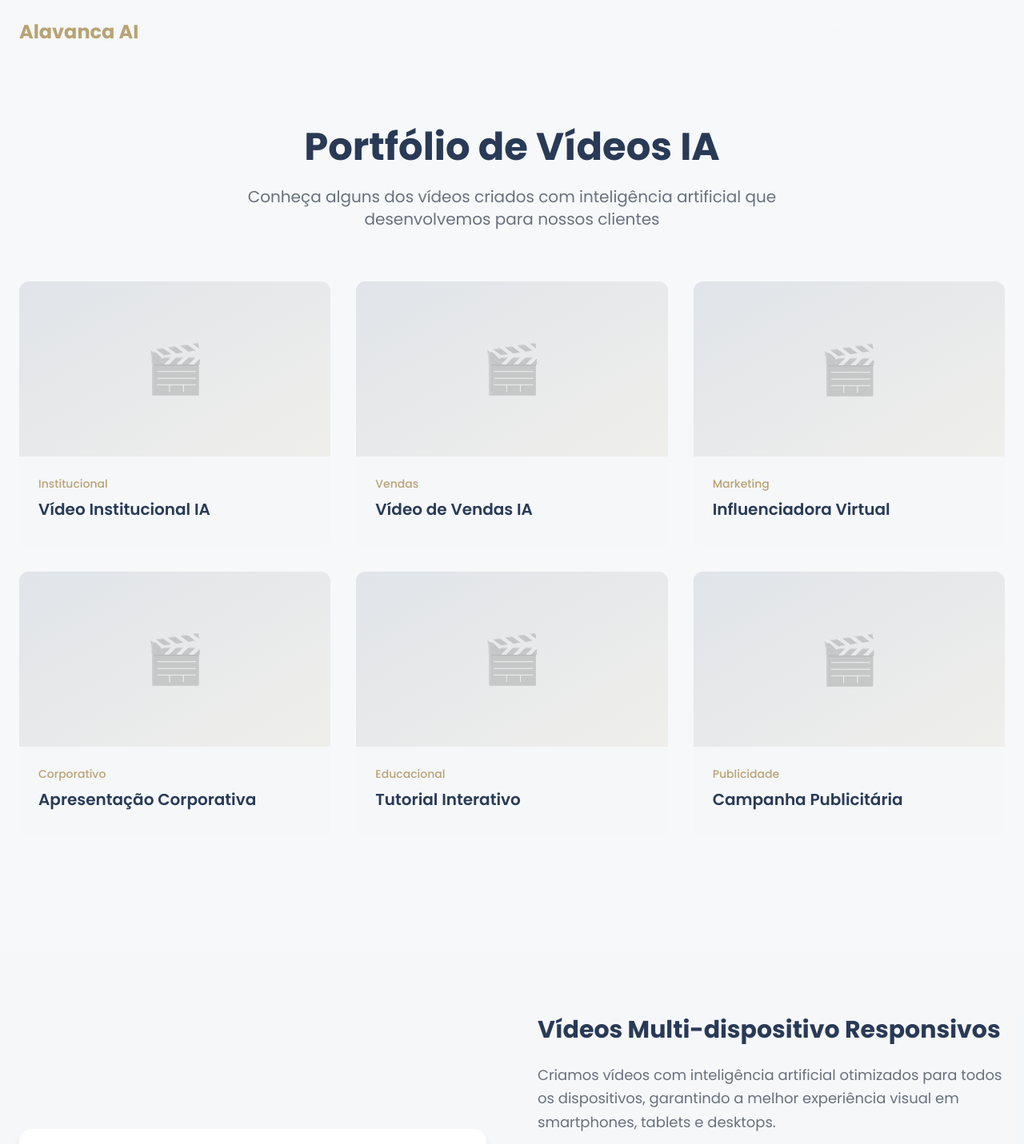
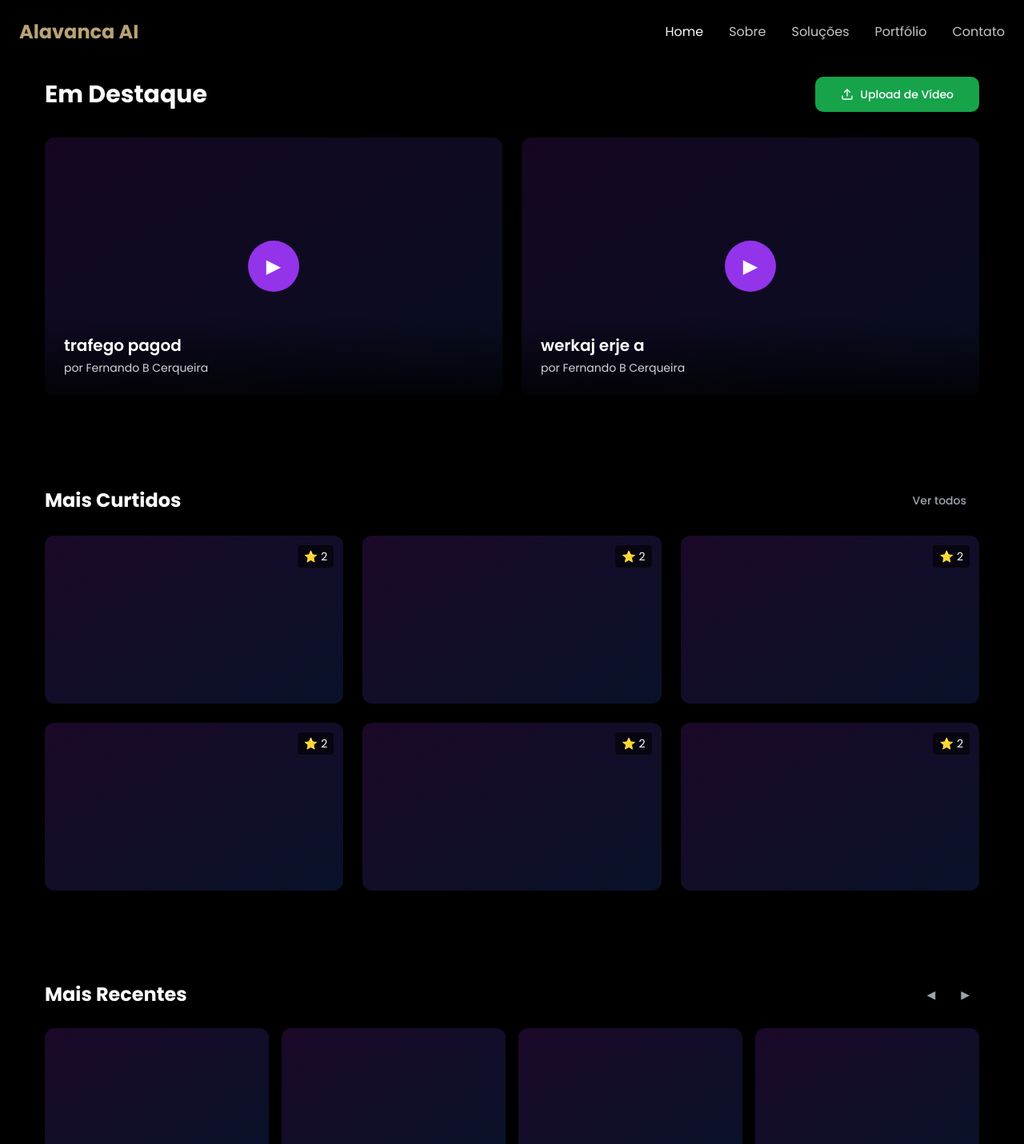
Before and after one commit to alef-tav/alavanca-ai-so-clean, a React (Vite) app: page /portfolio in a window 1280 px wide. Shown: the top 1431 px of the page at 80% size. Built offline with nearby package versions, Linux system fonts and the light colour scheme.

Commit message:
Fix navigation and portfolio page
- Add navigation menu to About page.
- Fix navigation links for Solutions page.
- Implement Netflix-style portfolio layout with upload buttons.

```diff
--- a/src/components/Header.tsx
+++ b/src/components/Header.tsx
@@ -18,7 +18,7 @@ const Header = () => {
             <a href="/about" className="font-poppins text-primary-foreground/80 hover:text-accent transition-colors">
               Sobre
             </a>
-            <a href="#solutions" className="font-poppins text-primary-foreground/80 hover:text-accent transition-colors">
+            <a href="/#solutions" className="font-poppins text-primary-foreground/80 hover:text-accent transition-colors">
               Soluções
             </a>
             <a href="/portfolio" className="font-poppins text-primary-foreground/80 hover:text-accent transition-colors">
--- a/src/pages/Portfolio.tsx
+++ b/src/pages/Portfolio.tsx
@@ -1,105 +1,251 @@
 import Header from "@/components/Header";
 import Footer from "@/components/Footer";
 import { Button } from "@/components/ui/button";
+import { Upload } from "lucide-react";
 
 const Portfolio = () => {
+  const featuredVideos = [
+    {
+      id: 1,
+      title: "trafego pagod",
+      author: "Fernando B Cerqueira",
+      thumbnail: "/api/placeholder/600/400",
+      featured: true
+    },
+    {
+      id: 2,
+      title: "werkaj erje a",
+      author: "Fernando B Cerqueira",
+      thumbnail: "/api/placeholder/600/400",
+      featured: true
+    }
+  ];
+
   const portfolioVideos = [
     {
-      id: 1,
-      title: "Vídeo Institucional IA",
+      id: 3,
+      title: "trafego pagod",
+      author: "Fernando B Cerqueira",
       category: "Institucional",
-      description: "Vídeo corporativo criado com inteligência artificial para apresentação empresarial",
+      thumbnail: "/api/placeholder/400/300",
+      rating: 2
+    },
+    {
+      id: 4,
+      title: "werkaj erje a",
+      author: "Fernando B Cerqueira",
+      category: "Vendas",
+      thumbnail: "/api/placeholder/400/300",
+      rating: 2
+    },
+    {
+      id: 5,
+      title: "My Home",
+      author: "Borges Midias",
+      category: "Marketing",
+      thumbnail: "/api/placeholder/400/300",
+      rating: 2
+    },
+    {
+      id: 6,
+      title: "tiktok",
+      author: "Fernando B Cerqueira",
+      category: "Corporativo",
+      thumbnail: "/api/placeholder/400/300",
+      rating: 2
+    },
+    {
+      id: 7,
+      title: "Bartzen",
+      author: "Fernando B Cerqueira",
+      category: "Educacional",
+      thumbnail: "/api/placeholder/400/300",
+      rating: 2
+    },
+    {
+      id: 8,
+      title: "Video teste dois",
+      author: "Fernando B Cerqueira",
+      category: "Publicidade",
+      thumbnail: "/api/placeholder/400/300",
+      rating: 2
+    }
+  ];
+
+  const recentVideos = [
+    {
+      id: 9,
+      title: "teste2",
+      author: "Marcelo Silva",
       thumbnail: "/api/placeholder/400/300"
     },
     {
-      id: 2,
-      title: "Vídeo de Vendas IA",
-      category: "Vendas",
-      description: "Pitch de vendas automatizado com apresentador virtual gerado por IA",
+      id: 10,
+      title: "teste",
+      author: "Marcelo Silva",
       thumbnail: "/api/placeholder/400/300"
     },
     {
-      id: 3,
-      title: "Influenciadora Virtual",
-      category: "Marketing",
-      description: "Conteúdo de marketing com influenciadora digital criada por IA",
+      id: 11,
+      title: "desenho",
+      author: "Fernando B Cerqueira",
       thumbnail: "/api/placeholder/400/300"
     },
     {
-      id: 4,
-      title: "Apresentação Corporativa",
-      category: "Corporativo",
-      description: "Vídeo de apresentação de resultados com narração em IA",
-      thumbnail: "/api/placeholder/400/300"
-    },
-    {
-      id: 5,
-      title: "Tutorial Interativo",
-      category: "Educacional",
-      description: "Vídeo educativo com assistente virtual inteligente",
-      thumbnail: "/api/placeholder/400/300"
-    },
-    {
-      id: 6,
-      title: "Campanha Publicitária",
-      category: "Publicidade",
-      description: "Comercial criativo com personagens e cenários gerados por IA",
+      id: 12,
+      title: "dfad",
+      author: "Fernando B Cerqueira",
       thumbnail: "/api/placeholder/400/300"
     }
   ];
 
   return (
-    <div className="min-h-screen bg-background font-poppins">
+    <div className="min-h-screen bg-black font-poppins text-white">
       <Header />
-      <main className="pt-20">
-        <section className="py-20 bg-background">
-          <div className="container mx-auto px-6">
-            <div className="text-center mb-16">
-              <h1 className="font-poppins font-bold text-4xl md:text-5xl text-primary mb-6">
-                Portfólio de Vídeos IA
+      <main className="pt-16">
+        {/* Featured Section */}
+        <section className="py-8 px-6">
+          <div className="container mx-auto">
+            <div className="flex justify-between items-center mb-8">
+              <h1 className="font-poppins font-bold text-3xl text-white">
+                Em Destaque
               </h1>
-              <p className="font-poppins text-xl text-foreground/80 max-w-3xl mx-auto">
-                Conheça alguns dos vídeos criados com inteligência artificial que desenvolvemos
-                para nossos clientes
+              <Button
+                className="bg-green-600 hover:bg-green-700 text-white font-poppins font-medium flex items-center gap-2"
+                size="lg"
+              >
+                <Upload className="w-5 h-5" />
+                Upload de Vídeo
+              </Button>
+            </div>
+
+            <div className="grid md:grid-cols-2 gap-6 mb-12">
+              {featuredVideos.map((video) => (
+                <div
+                  key={video.id}
+                  className="group relative overflow-hidden rounded-lg cursor-pointer"
+                >
+                  <div className="aspect-video bg-gradient-to-br from-purple-900/30 to-blue-900/30 flex items-center justify-center relative">
+                    <div className="absolute inset-0 bg-black/20"></div>
+                    <div className="w-16 h-16 bg-purple-600 rounded-full flex items-center justify-center z-10">
+                      <span className="text-white text-2xl">▶</span>
+                    </div>
+
+                    <div className="absolute bottom-0 left-0 right-0 bg-gradient-to-t from-black/80 to-transparent p-6">
+                      <h3 className="font-poppins font-semibold text-xl text-white mb-1">
+                        {video.title}
+                      </h3>
+                      <p className="font-poppins text-gray-300 text-sm">
+                        por {video.author}
                       </p>
                     </div>
+                  </div>
+                </div>
+              ))}
+            </div>
+          </div>
+        </section>
 
-            <div className="grid md:grid-cols-3 gap-8 mb-16">
+        {/* Most Liked Section */}
+        <section className="py-8 px-6">
+          <div className="container mx-auto">
+            <div className="flex justify-between items-center mb-6">
+              <h2 className="font-poppins font-bold text-2xl text-white">
+                Mais Curtidos
+              </h2>
+              <Button
+                variant="ghost"
+                className="text-gray-400 hover:text-white font-poppins"
+              >
+                Ver todos
+              </Button>
+            </div>
+
+            <div className="grid md:grid-cols-3 gap-6 mb-12">
               {portfolioVideos.map((video) => (
                 <div
                   key={video.id}
-                  className="group relative overflow-hidden rounded-xl bg-muted/30 hover:shadow-xl transition-all duration-300"
+                  className="group relative overflow-hidden rounded-lg cursor-pointer hover:scale-105 transition-transform duration-300"
                 >
-                  <div className="aspect-video bg-gradient-to-br from-primary/10 to-accent/10 flex items-center justify-center relative overflow-hidden">
-                    <div className="text-6xl opacity-20">🎬</div>
+                  <div className="aspect-video bg-gradient-to-br from-purple-900/30 to-blue-900/30 flex items-center justify-center relative">
+                    <div className="absolute top-3 right-3 flex items-center gap-1 bg-black/60 px-2 py-1 rounded">
+                      <span className="text-yellow-400 text-sm">⭐</span>
+                      <span className="text-white text-sm">{video.rating}</span>
+                    </div>
 
-                    {/* Hover overlay with gradient border effect */}
-                    <div className="absolute inset-0 bg-black/60 opacity-0 group-hover:opacity-100 transition-opacity duration-300 flex items-center justify-center">
-                      <div className="text-center space-y-4">
-                        <h3 className="font-poppins font-semibold text-white text-lg">
+                    <div className="w-12 h-12 bg-purple-600 rounded-full flex items-center justify-center opacity-0 group-hover:opacity-100 transition-opacity duration-300">
+                      <span className="text-white text-lg">▶</span>
+                    </div>
+
+                    <div className="absolute inset-0 bg-black/40 opacity-0 group-hover:opacity-100 transition-opacity duration-300"></div>
+
+                    <div className="absolute bottom-0 left-0 right-0 bg-gradient-to-t from-black/80 to-transparent p-4 opacity-0 group-hover:opacity-100 transition-opacity duration-300">
+                      <h3 className="font-poppins font-semibold text-white text-sm mb-1">
                         {video.title}
                       </h3>
-                        <p className="font-poppins text-white/80 text-sm px-4">
-                          {video.description}
+                      <p className="font-poppins text-gray-300 text-xs">
+                        {video.author}
                       </p>
+                      <div className="flex items-center gap-2 mt-2">
                         <Button
-                          className="bg-primary hover:bg-primary/90 text-white border-2 border-transparent bg-gradient-to-r from-primary to-accent p-[2px] rounded-lg"
+                          size="sm"
+                          className="bg-gradient-to-r from-purple-600 to-blue-600 hover:from-purple-700 hover:to-blue-700 text-white text-xs px-3 py-1 rounded border-2 border-transparent hover:border-purple-400 transition-all duration-300"
                         >
-                          <span className="bg-primary hover:bg-primary/90 px-6 py-2 rounded-md">
                           Ver Detalhes
-                          </span>
                         </Button>
                       </div>
                     </div>
                   </div>
+                </div>
+              ))}
+            </div>
+          </div>
+        </section>
 
-                  <div className="p-6">
-                    <div className="text-sm font-poppins font-medium text-accent mb-2">
-                      {video.category}
+        {/* Recent Videos Section */}
+        <section className="py-8 px-6">
+          <div className="container mx-auto">
+            <div className="flex justify-between items-center mb-6">
+              <h2 className="font-poppins font-bold text-2xl text-white">
+                Mais Recentes
+              </h2>
+              <div className="flex gap-2">
+                <Button
+                  variant="ghost"
+                  className="text-gray-400 hover:text-white"
+                  size="sm"
+                >
+                  ◀
+                </Button>
+                <Button
+                  variant="ghost"
+                  className="text-gray-400 hover:text-white"
+                  size="sm"
+                >
+                  ▶
+                </Button>
               </div>
-                    <h3 className="font-poppins font-semibold text-xl text-primary mb-2">
+            </div>
+
+            <div className="grid md:grid-cols-4 gap-4">
+              {recentVideos.map((video) => (
+                <div
+                  key={video.id}
+                  className="group relative overflow-hidden rounded-lg cursor-pointer hover:scale-105 transition-transform duration-300"
+                >
+                  <div className="aspect-video bg-gradient-to-br from-purple-900/30 to-blue-900/30 flex items-center justify-center relative">
+                    <div className="w-10 h-10 bg-purple-600 rounded-full flex items-center justify-center opacity-0 group-hover:opacity-100 transition-opacity duration-300">
+                      <span className="text-white text-sm">▶</span>
+                    </div>
+
+                    <div className="absolute bottom-0 left-0 right-0 bg-gradient-to-t from-black/80 to-transparent p-3 opacity-0 group-hover:opacity-100 transition-opacity duration-300">
+                      <h3 className="font-poppins font-medium text-white text-xs mb-1">
                         {video.title}
                       </h3>
+                      <p className="font-poppins text-gray-300 text-xs">
+                        {video.author}
+                      </p>
+                    </div>
                   </div>
                 </div>
               ))}
```
Lines whose indentation alone changed are shown as unchanged.
